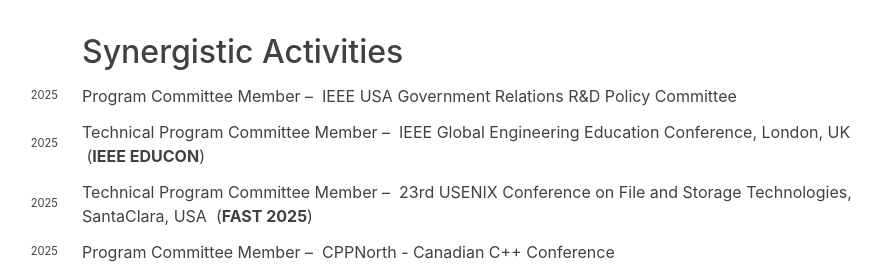
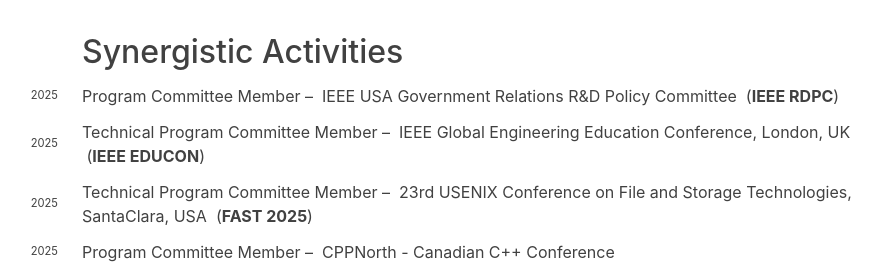
Before and after one commit to hariharanragothaman/hariharanragothaman.github.io, a Jekyll site: the page built from cv.md, in a window 1280 px wide and 900 px high, scrolled down 7009 px. Shown: the part 174-453 px from the top of the window, without its empty margins (250-1131 px from the left). Built offline with Jekyll 4.4.1, drawn with Linux system fonts in a browser that asks for light colours; nearby versions of some CDN libraries; some web fonts are replaced.

Commit message:
Polishes and Updates

```diff
--- a/_data/pc.yaml
+++ b/_data/pc.yaml
@@ -1,5 +1,5 @@
 - venue: IEEE USA Government Relations R&D Policy Committee
-  venue-shorthand:
+  venue-shorthand: IEEE RDPC
   position: Program Committee Member
   years:
     - year: 2025
```
